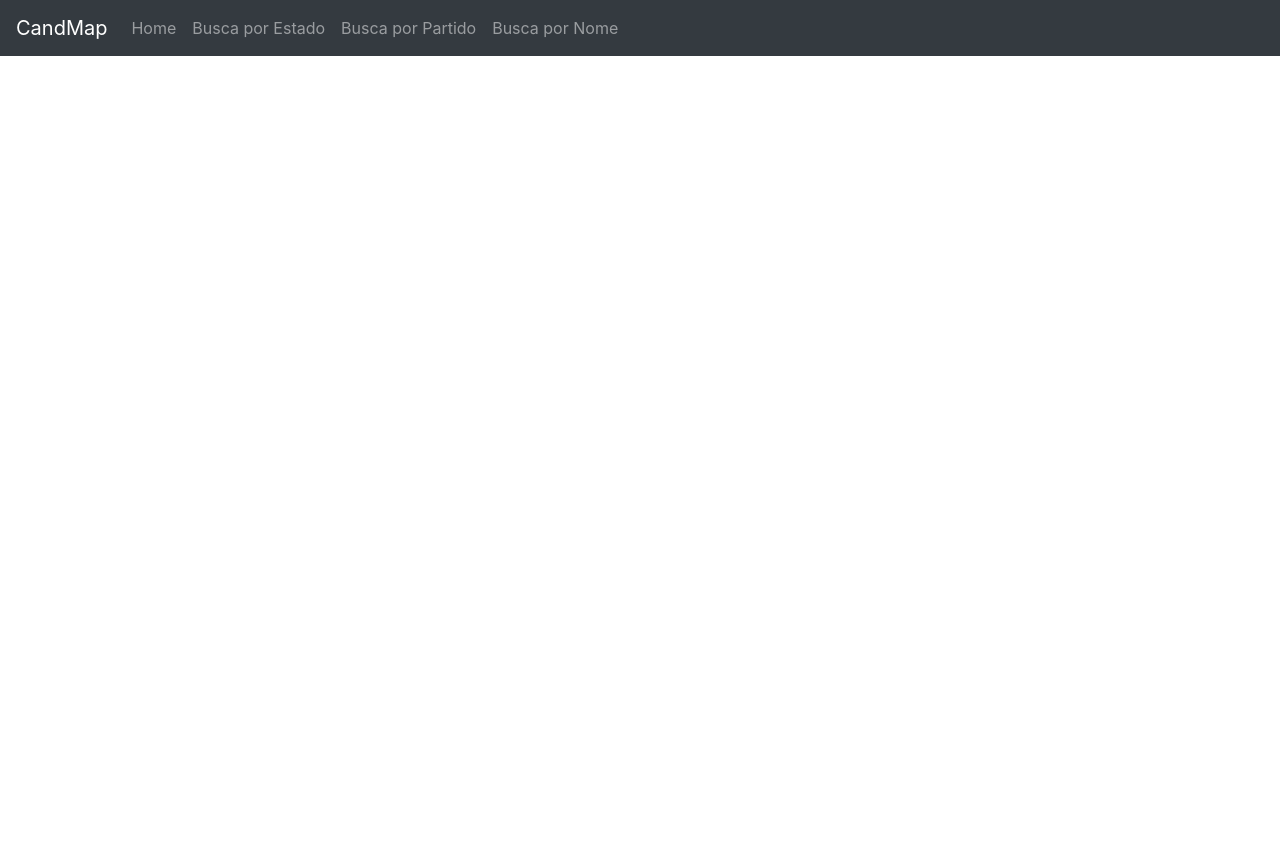
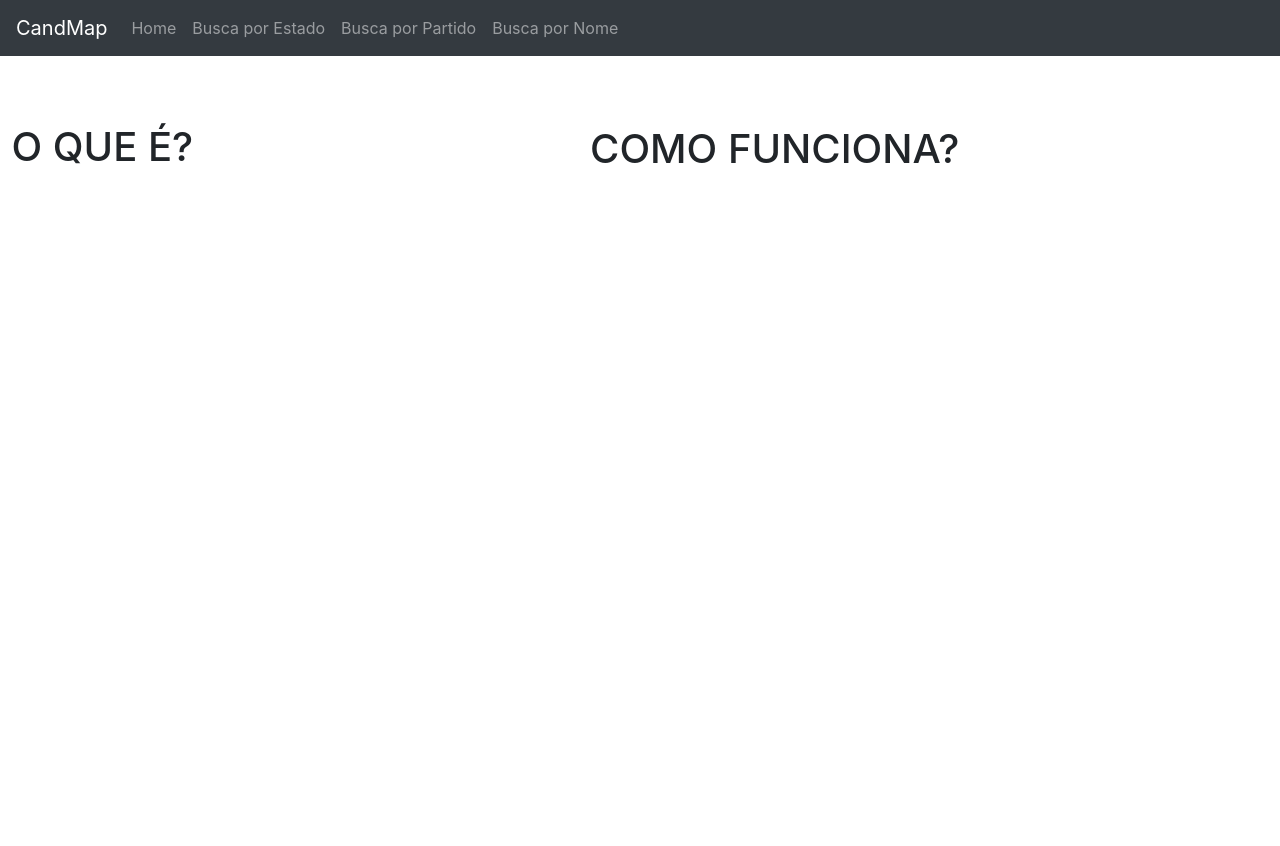
Before and after one commit to juhriccelli/TCC, a PHP site: page / in a window 1280 px wide. Before the commit the page ends 56 px from the top, so only its background shows below. Run offline with PHP 8.4, Linux system fonts and the light colour scheme.

Commit message:
Versão 1.5.8

```diff
--- a/assets/css/estilo.css
+++ b/assets/css/estilo.css
@@ -56,8 +56,15 @@
 }
 
 .linhaImg{
-  width: 100%;
+  height: 100%;
   width: 80%;
+  display: flex;
+  align-items: center;
+}
+
+.texto{
+  margin: 2%;
+  width: 90%;
   display: flex;
   align-items: center;
 }
--- a/banco/crud/criarTabelas.php
+++ b/banco/crud/criarTabelas.php
@@ -26,7 +26,6 @@
       nm_tipo_eleicao VARCHAR(1000),
       nr_turno INT(2),
       ds_eleicao VARCHAR(1000),
-      dt_eleicao DATE,
       tp_abrangencia VARCHAR(200),
       sg_uf VARCHAR(2),
       nm_ue VARCHAR(50),
--- a/index.php
+++ b/index.php
@@ -11,7 +11,31 @@
 
 <!DOCTYPE HTML>
 <html lang="pt-br">
+<head>
+  <title>CandMap - Seu sistema de fiscaliação eleitoral</title>
+</head>
 <body>
+  <div class="conteudo">
+    <div class="texto">
+
+    </div>
+    <div class="base-flex">
+      <div class="base-objeto">
+        <div class="texto">
+          <h1>
+            O QUE É?
+          </h1>
+        </div>
+      </div>
+      <div class="base-resultado">
+        <div class="texto">
+          <h1>
+            COMO FUNCIONA?
+          </h1>
+        </div>
+      </div>
+    </div>
+  </div>
 
 </body>
 </htm>
--- a/pages/buscarEstado.php
+++ b/pages/buscarEstado.php
@@ -11,6 +11,9 @@
 
 <!DOCTYPE HTML>
 <html lang="pt-br">
+<head>
+  <title>CandMap - Seu sistema de fiscaliação eleitoral</title>
+</head>
 <body>
   <div class="conteudo" id="ajaxDetalhes">
     <div class="base-flex">
--- a/pages/buscarPartido.php
+++ b/pages/buscarPartido.php
@@ -11,6 +11,9 @@
 
 <!DOCTYPE HTML>
 <html lang="pt-br">
+<head>
+  <title>CandMap - Seu sistema de fiscaliação eleitoral</title>
+</head>
 <body>
   <div class="conteudo" id="ajaxDetalhes">
     <div class="base-flex">
--- a/pages/detalhes.php
+++ b/pages/detalhes.php
@@ -15,7 +15,9 @@
 
 <!DOCTYPE HTML>
 <html lang="pt-br">
-
+<head>
+  <title>CandMap - Seu sistema de fiscaliação eleitoral</title>
+</head>
 <body>
   <div class="topo-detalhes">
     <table class="table">
--- a/pages/resultadoEstado.php
+++ b/pages/resultadoEstado.php
@@ -16,6 +16,9 @@
 
 <!DOCTYPE HTML>
 <html lang="pt-br">
+<head>
+  <title>CandMap - Seu sistema de fiscaliação eleitoral</title>
+</head>
 <body>
   <div class="base-tabela">
     <table class="table table-hover">
```
Also changed, not shown: banco/crud/inserirCandidatos.php (+8 -8 lines).
